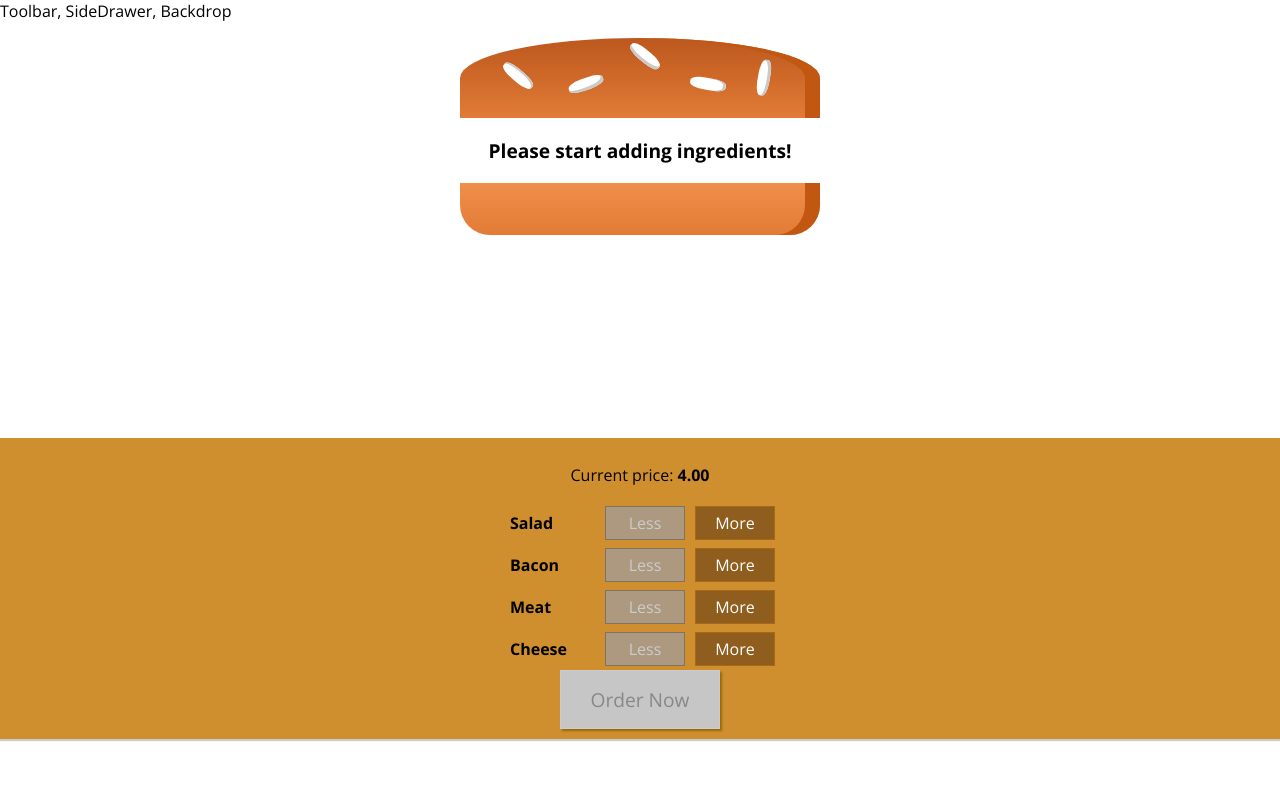
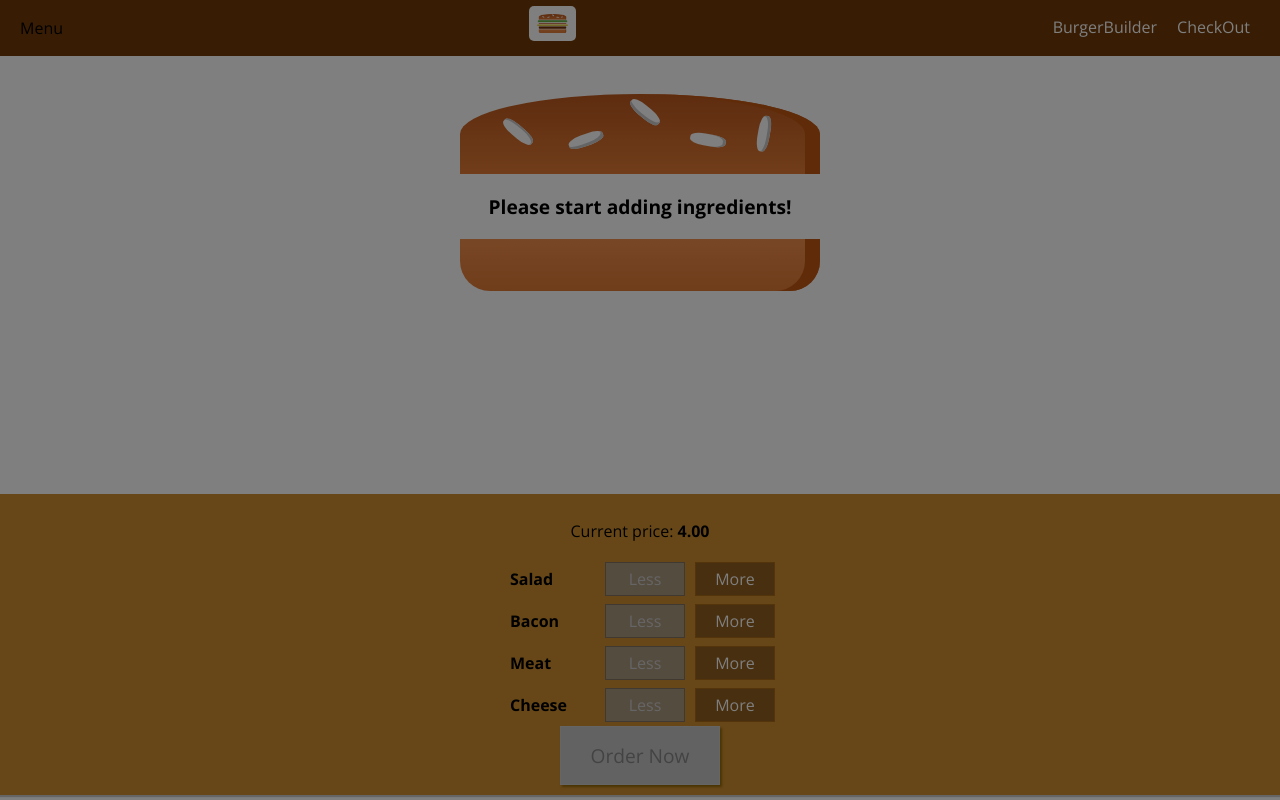
Before and after one commit to kaiaz/burger_project, a React app: page / in a window 1280 px wide. Built offline with nearby package versions, Linux system fonts and the light colour scheme.

Commit message:
add some componens

```diff
--- a/src/components/Layout/Layout.css
+++ b/src/components/Layout/Layout.css
@@ -1,3 +1,3 @@
 .Content {
-    margin-top: 16px;
+    margin-top: 72px;
 }
--- a/src/components/Layout/Layout.jsx
+++ b/src/components/Layout/Layout.jsx
@@ -1,14 +1,34 @@
-import React from 'react';
+import React, { Component } from 'react';
 import Aux from '../../hoc/Aux';
-import styles from './Layout.css'
+import SideDrawer from '../Navigation/SideDrawer/SideDrawer'
+import Toolbar from '../Navigation/Toolbar/Toolbar';
 
-const layout = (props) => (
-    <Aux>
-        <div>Toolbar, SideDrawer, Backdrop</div>
-        <main className={styles.Content}>
-            {props.children}
-        </main>
-    </Aux>
-);
+import styles from './Layout.css';
 
-export default layout;
+class Layout extends Component  {
+        state = {
+                showSideDrawer: true
+        };
+
+        sideDrawerClosedHandler  =() => {
+                this.setState({showSideDrawer: false})
+        };
+
+        render () {
+           return (
+               <Aux>
+                   <Toolbar/>
+                   <SideDrawer
+                       open =  {this.state.showSideDrawer}
+                       closed = {this.sideDrawerClosedHandler}
+                   />
+                   <div>Toolbar, SideDrawer, Backdrop</div>
+                   <main className={styles.Content}>
+                       {this.props.children}
+                   </main>
+               </Aux>
+           )
+        }
+}
+
+export default Layout;
--- /dev/null
+++ b/src/components/Logo/Logo.css
@@ -0,0 +1,13 @@
+.Logo {
+    background-color: #fff;
+    padding: 8px;
+    height: 80%;
+    -webkit-box-sizing: border-box;
+    -moz-box-sizing: border-box;
+    box-sizing: border-box;
+    border-radius: 5px;
+}
+
+.Logo img {
+    height: 100%;
+}
--- /dev/null
+++ b/src/components/Logo/Logo.jsx
@@ -0,0 +1,14 @@
+import React from 'react';
+import burderLogo from '../../assets/images/127 burger-logo.png';
+import styles from './Logo.css';
+
+const Logo = (props) => (
+    <div className={styles.Logo}>
+        <a href="#">
+            <img src={burderLogo} alt="logo"/>
+        </a>
+
+    </div>
+);
+
+export default Logo;
--- /dev/null
+++ b/src/components/Navigation/NavigationItem/NavigationItem.css
@@ -0,0 +1,50 @@
+.NavigationItem {
+    margin: 10px 0;
+    -webkit-box-sizing: border-box;
+    -moz-box-sizing: border-box;
+    box-sizing: border-box;
+    display: block;
+    width: 100%;
+}
+
+.NavigationItem a {
+    color: #8f5c2c;
+    text-decoration: none;
+    width: 100%;
+    -webkit-box-sizing: border-box;
+    -moz-box-sizing: border-box;
+    box-sizing: border-box;
+    display: block;
+}
+
+.NavigationItem a:hover,
+.NavigationItem a:active,
+.NavigationItem a.active {
+    color: #40a4c8;
+}
+
+@media (min-width: 500px) {
+    .NavigationItem {
+        margin: 0;
+        display: flex;
+        height: 100%;
+        width: auto;
+        align-items: center;
+    }
+
+    .NavigationItem a {
+        color: #ffffff;
+        height: 100%;
+        padding: 16px 10px;
+        border-bottom: 4px solid transparent;
+    }
+
+    .NavigationItem a:hover,
+    .NavigationItem a:active,
+    .NavigationItem a.active {
+        background-color: #8f5c2c;
+        border-bottom: 4px solid #40a4c8;
+        color: #ffffff;
+    }
+
+}
--- /dev/null
+++ b/src/components/Navigation/NavigationItem/NavigationItem.jsx
@@ -0,0 +1,15 @@
+import React from 'react';
+import styles from './NavigationItem.css';
+
+const navigationItem = (props) =>  (
+    <li className={styles.NavigationItem}>
+        <a
+            href={props.link}
+            className={props.active ? styles.active : null}
+        >
+            {props.children}
+        </a>
+    </li>
+);
+
+export default navigationItem;
--- /dev/null
+++ b/src/components/Navigation/Navigationitems/NavigationItems.css
@@ -0,0 +1,15 @@
+.NavigationItems {
+    margin: 0;
+    padding: 0;
+    list-style-type: none;
+    display: flex;
+    align-items: center;
+    height: 100%;
+    flex-flow: column;
+}
+
+@media (min-width: 500px) {
+    .NavigationItems {
+        flex-flow: row;
+    }
+}
--- /dev/null
+++ b/src/components/Navigation/Navigationitems/NavigationItems.jsx
@@ -0,0 +1,12 @@
+import React from 'react';
+import NavigationItem from '../NavigationItem/NavigationItem';
+import styles from './NavigationItems.css';
+
+const navigationItems = (props) =>  (
+    <ul className={styles.NavigationItems}>
+        <NavigationItem link='/'>BurgerBuilder</NavigationItem>
+        <NavigationItem link='/'>CheckOut</NavigationItem>
+    </ul>
+);
+
+export default navigationItems;
--- /dev/null
+++ b/src/components/Navigation/SideDrawer/SideDrawer.css
@@ -0,0 +1,35 @@
+.SideDrawer {
+    position: fixed;
+    width: 280px;
+    max-width: 70%;
+    height: 100%;
+    left: 0;
+    top: 0;
+    z-index: 200;
+    background-color: #fff;
+    padding: 32px  16px;
+    -webkit-box-sizing: border-box;
+    -moz-box-sizing: border-box;
+    box-sizing: border-box;
+    transition: transform .3s ease-out;
+}
+
+
+@media (min-width: 500px) {
+    .SideDrawer {
+        display: none;
+    }
+}
+
+.Open {
+    transform: translateX(0);
+}
+
+.Close {
+    transform: translateX(-100%);
+}
+
+.Logo {
+    height: 11%;
+    margin-bottom: 32px;
+}
--- /dev/null
+++ b/src/components/Navigation/SideDrawer/SideDrawer.jsx
@@ -0,0 +1,31 @@
+import React from 'react';
+import Logo from '../../Logo/Logo';
+import NavigationItems from '../Navigationitems/NavigationItems';
+import Backdrop from '../../UI/Backdrop/Backdrop';
+import Aux from '../../../hoc/Aux';
+
+import styles from './SideDrawer.css';
+
+const sideDrawer = (props) => {
+    let attachedStyles = [styles.SideDrawer, styles.Close];
+    if(props.open) {
+        attachedStyles = [styles.SideDrawer, styles.Open];
+    }
+    return (
+        <Aux>
+            <Backdrop show={props.open} clicked={props.closed}/>
+
+            <div className={attachedStyles.join(' ')}>
+               <div className={styles.Logo }>
+                   <Logo/>
+               </div>
+
+                <nav>
+                    <NavigationItems/>
+                </nav>
+            </div>
+        </Aux>
+    );
+};
+
+export default sideDrawer;
--- /dev/null
+++ b/src/components/Navigation/Toolbar/Toolbar.css
@@ -0,0 +1,30 @@
+.Toolbar {
+    height: 56px;
+    width: 100%;
+    position: fixed;
+    top: 0;
+    left: 0;
+    background: #703b09;
+    display: flex;
+    justify-content: space-between;
+    align-items: center;
+    padding: 0 20px;
+    -webkit-box-sizing: border-box;
+    -moz-box-sizing: border-box;
+    box-sizing: border-box;
+    z-index: 90;
+}
+
+.Toolbar nav {
+    height: 100%;
+}
+
+.Logo {
+    height: 80%;
+}
+
+@media (max-width: 499px) {
+    .DesktopOnly {
+        display: none;
+    }
+}
--- a/src/components/Navigation/Toolbar/Toolbar.jsx
+++ b/src/components/Navigation/Toolbar/Toolbar.jsx
@@ -0,0 +1,19 @@
+import React from 'react';
+import styles from './Toolbar.css';
+import Logo from '../../Logo/Logo';
+import NavigationItems from '../Navigationitems/NavigationItems';
+
+const Toolbar = (props) =>  (
+    <header className={styles.Toolbar }>
+        <div>Menu</div>
+        <div className={styles.Logo}>
+            <Logo/>
+        </div>
+
+        <nav className={styles.DesktopOnly}>
+          <NavigationItems />
+        </nav>
+    </header>
+);
+
+export default Toolbar;
```
Also changed, not shown: src/assets/images/127 burger-logo.png (added).
